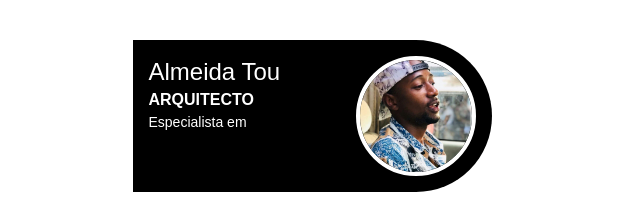
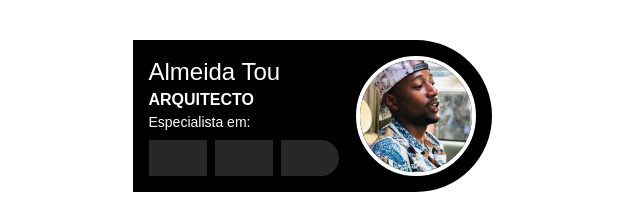
Before and after one commit to DevmackSoftware/cartao-visita, a Next.js app: page /tou in a window 1280 px wide. Shown: the top 206 px of the page, without its empty margins (320-960 px from the left). Built offline with nearby package versions, Linux system fonts and the light colour scheme.

Commit message:
update tou

```diff
--- a/src/app/tou/page.tsx
+++ b/src/app/tou/page.tsx
@@ -1,10 +1,7 @@
 import DriftWall from "@/components/DriftWall";
 import { AiFillInstagram, AiFillTikTok } from "react-icons/ai";
-import { BiPhone, BiPhoneCall } from "react-icons/bi";
-import { BsInstagram } from "react-icons/bs";
-import { FaFacebook, FaInstagram, FaLinkedin, FaMailBulk } from "react-icons/fa";
-import { FcAddressBook, FcContacts, FcPhone } from "react-icons/fc";
-import { LiaLinkedin } from "react-icons/lia";
+import { FaFacebook, FaLinkedin, FaMailBulk } from "react-icons/fa";
+import { FcContacts, FcPhone } from "react-icons/fc";
 import { RiWhatsappFill } from "react-icons/ri";
 
 export default function TouPage() {
@@ -20,10 +17,23 @@ export default function TouPage() {
             <div className="max-w-93.75 w-full pt-10 relative md:h-auto space-y-4 flex flex-col">
                 <div>
                     <div data-aos="fade-right" className="rounded-r-full p-4 flex gap-4 bg-black text-white mr-4">
-                        <div className="flex-1 ">
-                            <h1 className="text-2xl">Almeida Tou</h1>
-                            <p className="uppercase font-semibold">Arquitecto</p>
-                            <p className="text-sm">Especialista em </p>
+                        <div className="flex-1 flex flex-col">
+                            <div>
+                                <h1 className="text-2xl">Almeida Tou</h1>
+                                <p className="uppercase font-semibold">Arquitecto</p>
+                                <p className="text-sm">Especialista em:</p>
+                            </div>
+                            <div className="mt-2 *:bg-zinc-800 flex-1 grid grid-cols-3 gap-2">
+                                <div className="">
+
+                                </div>
+                                <div className=" ">
+
+                                </div>
+                                <div className="rounded-r-full">
+
+                                </div>
+                            </div>
                         </div>
                         <div className="border-4 size-30 aspect-square rounded-full relative">
                             <img
```
